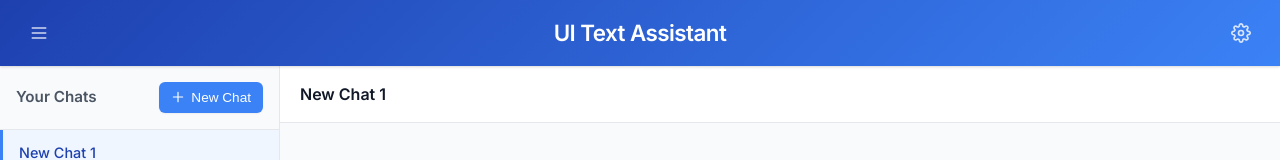
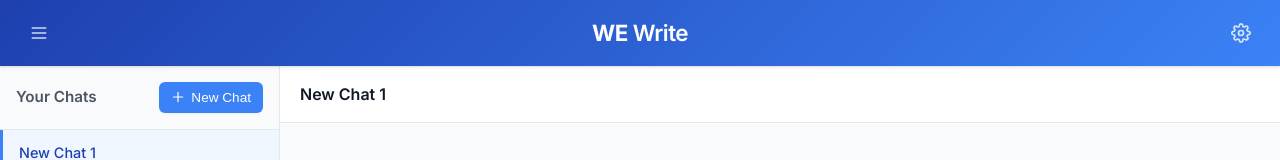
Before and after one commit to callmevg/ui-text-assistant, a React (Create React App) app in the folder client/: page / in a window 1280 px wide. Shown: the top 160 px of the page. Built offline with nearby package versions, Linux system fonts and the light colour scheme.

Commit message:
Updated app name

```diff
--- a/client/public/index.html
+++ b/client/public/index.html
@@ -1,10 +1,18 @@
 <!DOCTYPE html>
 <html lang="en">
   <head>
+    <title>WE Write - UI copy writing assistant</title>
     <meta charset="UTF-8" />
     <link rel="icon" href="favicon.ico" />
     <meta name="viewport" content="width=device-width, initial-scale=1" />
-    <meta name="theme-color" content="#000000" />
+    <script>
+      (function() {
+        var meta = document.createElement('meta');
+        meta.name = 'theme-color';
+        meta.content = '#000000';
+        document.getElementsByTagName('head')[0].appendChild(meta);
+      })();
+    </script>
     <meta
       name="description"
       content="Web site created using create-react-app"
--- a/client/src/App.css
+++ b/client/src/App.css
@@ -77,6 +77,11 @@ header h1 {
   flex: 1;
   margin: 0;
   letter-spacing: -0.025em;
+}
+
+/* Add this new style to emphasize "WE" in the title */
+header h1 .emphasis {
+  font-weight: 700;
 }
 
 .tab-navigation {
--- a/client/src/App.tsx
+++ b/client/src/App.tsx
@@ -424,7 +424,7 @@ function App() {
             <path d="M4 6H20M4 12H20M4 18H20" stroke="currentColor" strokeWidth="2" strokeLinecap="round" strokeLinejoin="round"/>
           </svg>
         </button>
-        <h1>UI Text Assistant</h1>
+        <h1><span className="emphasis">WE</span> Write</h1>
         <button className="settings-toggle" title="Toggle Settings" onClick={() => setActiveTab(activeTab === 'settings' ? 'chat' : 'settings')}>
           <svg width="20" height="20" viewBox="0 0 24 24" fill="none" xmlns="http://www.w3.org/2000/svg">
             <path d="M12 15C13.6569 15 15 13.6569 15 12C15 10.3431 13.6569 9 12 9C10.3431 9 9 10.3431 9 12C9 13.6569 10.3431 15 12 15Z" stroke="currentColor" strokeWidth="2" strokeLinecap="round" strokeLinejoin="round"/>
@@ -593,7 +593,6 @@ function App() {
                 Back to Chat
               </button>
               <h2>API Settings</h2>
-
               <h2>Azure API Settings</h2>
               <div className="form-group">
                 <label>API Key</label>
```
Also changed, not shown: 2 other files (tests, documents, lock files or other folders).
